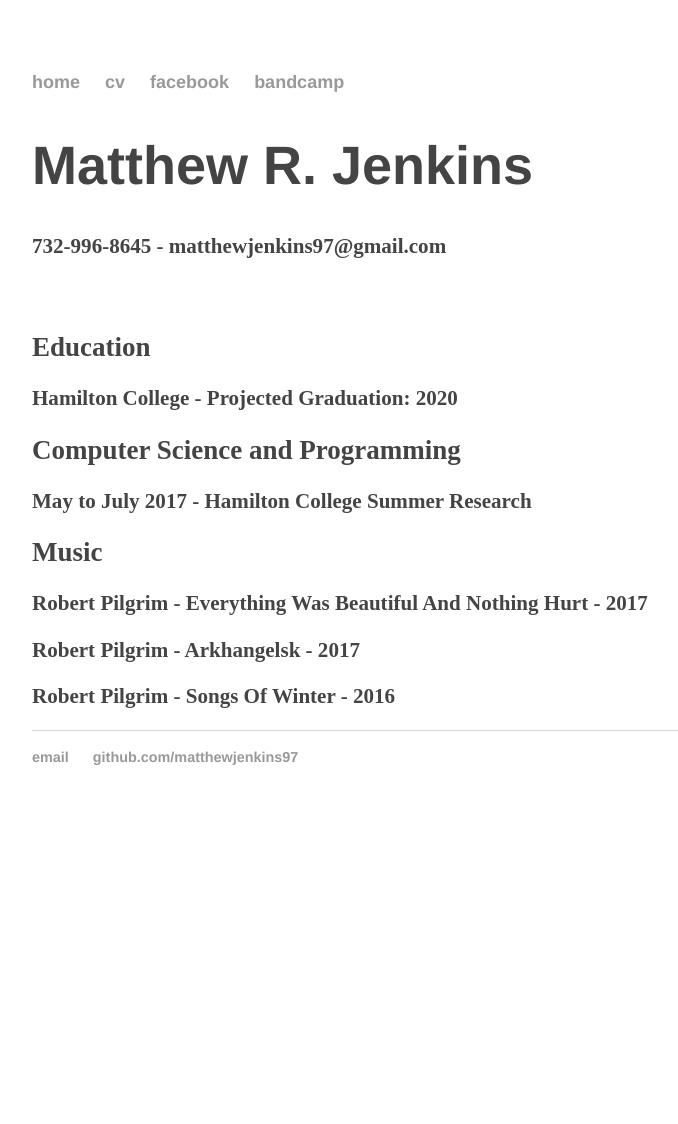
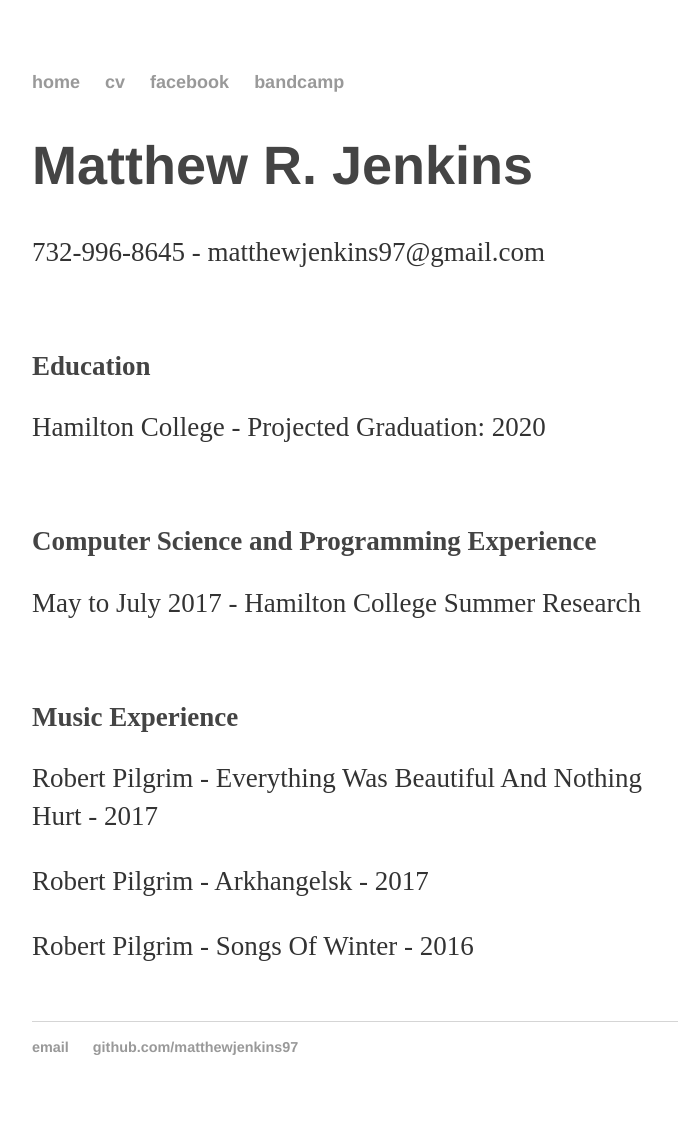
Before and after one commit to matthewjenkins97/matthewjenkins97.github.io, a Jekyll site: the page built from cv/index.html, in a window 1280 px wide. Shown: the whole page, without its empty margins (283-961 px from the left). Built offline with Jekyll 4.4.1, drawn with Linux system fonts in a browser that asks for light colours; before the commit the page ends 900 px from its top, so only the background shows below that.

Commit message:
more cv editing

```diff
--- a/cv/index.html
+++ b/cv/index.html
@@ -4,15 +4,17 @@
 ---
 <div class="blurb">
     <h1>Matthew R. Jenkins</h1>
-    <h3>732-996-8645 - matthewjenkins97@gmail.com</h3>
+    <p>732-996-8645 - matthewjenkins97@gmail.com</p>
     <br>
     <h2>Education</h2>
-    <h3>Hamilton College - Projected Graduation: 2020</h3>
-    <h2>Computer Science and Programming</h2>
-    <h3>May to July 2017 - Hamilton College Summer Research</h3>
-    <h2>Music</h2>
-    <h3>Robert Pilgrim - Everything Was Beautiful And Nothing Hurt - 2017</h3>
-    <h3>Robert Pilgrim - Arkhangelsk - 2017</h3>
-    <h3>Robert Pilgrim - Songs Of Winter - 2016</h3>
-
+    <p>Hamilton College - Projected Graduation: 2020</p>
+    <br>
+    <h2>Computer Science and Programming Experience</h2>
+    <p>May to July 2017 - Hamilton College Summer Research</p>
+    <br>
+    <h2>Music Experience</h2>
+    <p>Robert Pilgrim - Everything Was Beautiful And Nothing Hurt - 2017</p>
+    <p>Robert Pilgrim - Arkhangelsk - 2017</p>
+    <p>Robert Pilgrim - Songs Of Winter - 2016</p>
+    <br>
 </div><!-- /.blurb -->
--- a/index.html
+++ b/index.html
@@ -5,4 +5,5 @@
 <div class="blurb">
     <h1>Hi, I'm Matt. :)</h1>
     <p></p>
+    <br>
 </div><!-- /.blurb -->
```
